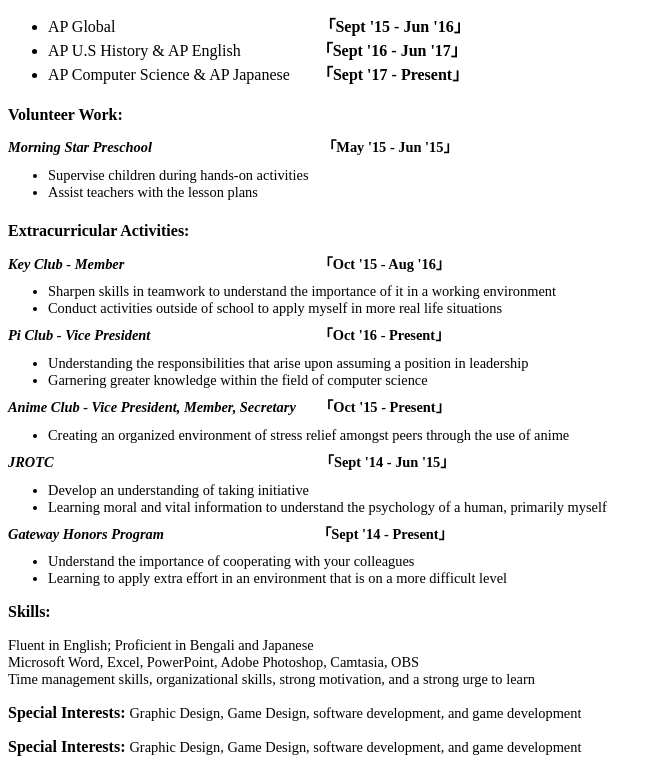
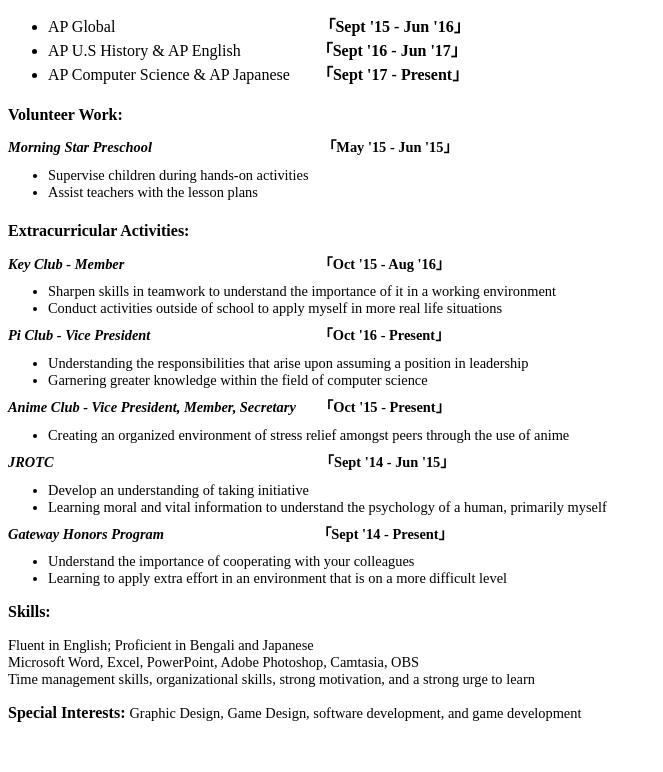
Before and after one commit to Rocktem/rocktem.github.io, a plain HTML site: page index.html in a window 1280 px wide. Shown: the part 626-1398 px from the top of the page, without its empty margins (0-663 px from the left). After the commit the page ends 1364 px from the top, so only its background shows below. Drawn offline with Linux system fonts and the light colour scheme.

Commit message:
Update index.html

```diff
--- a/index.html
+++ b/index.html
@@ -22,6 +22,10 @@ font-family: 'Roboto Condensed', sans-serif";
 
 </style>
 </head>
+
+<script>
+    alert('Currently a WIP');
+</script>
 
 <body>
 <img src = "https://raw.githubusercontent.com/Rocktem/rocktem.github.io/master/images/Website_Header.png" style="width:103%; display: block; margin-left: -1em; margin-right: -1em; margin-top: -1em;">
@@ -142,10 +146,3 @@ Time management skills, organizational skills, strong motivation, and a strong u
 
 </body>
 </html>
-
-<p class = "body">
-<b style = "font-size: 1em;">Special Interests: </b><span style = "font-size: 0.9em;">Graphic Design, Game Design, software development, and game development</span>
-</p>
-
-</body>
-</html>
```
